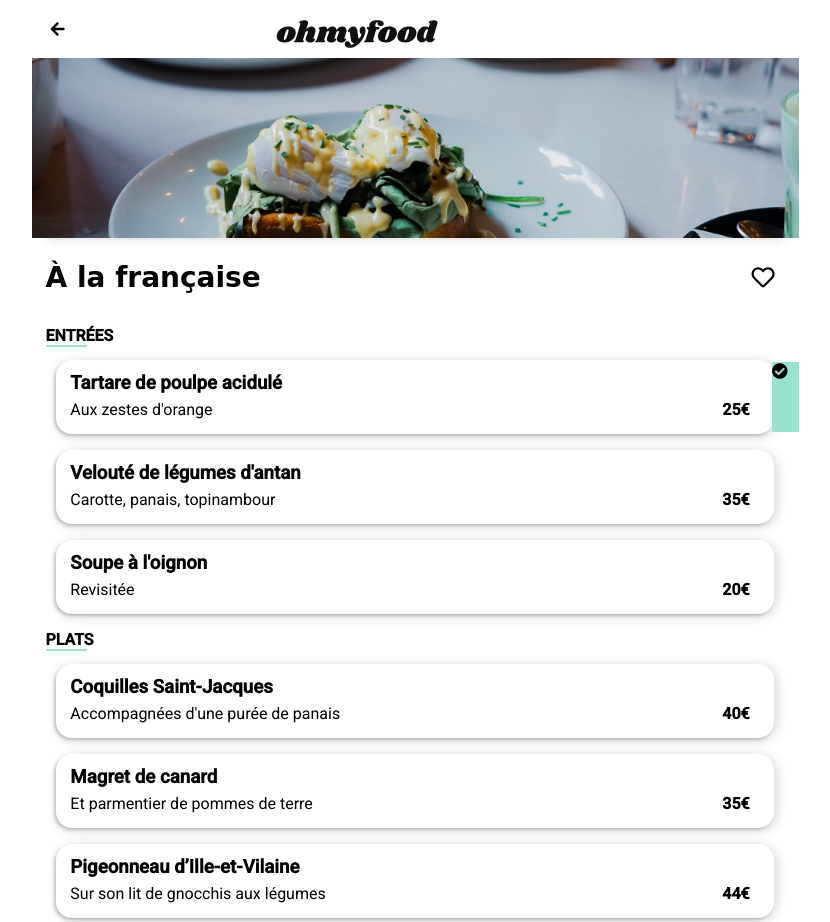
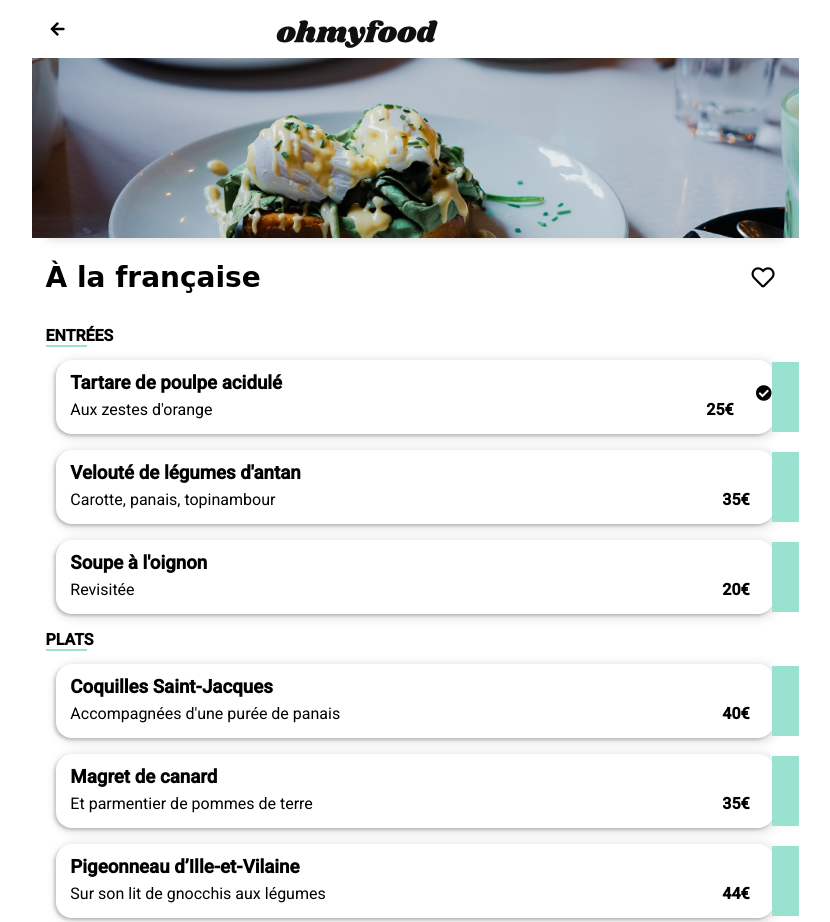
Before and after one commit to jeanchok/JeanChoquet_3_04112021, a website: page menu1.html in a window 1280 px wide. Shown: the top 922 px of the page, without its empty margins (225-1055 px from the left). Drawn offline with Linux system fonts and the light colour scheme; a web font is replaced by a local one.

Commit message:
creating files scss

```diff
--- a/assets/css/sass/main.scss
+++ /dev/null
@@ -1 +0,0 @@
-@import "./utils/variables";
--- a/assets/css/style2.css
+++ b/assets/css/style2.css
@@ -172,18 +172,36 @@ a{
     }
 }
 
+.plat:before{
+    content: '';
+    position:absolute;
+    top:0;
+    right:-100%;
+    width:100%;
+    height:100%;
+    background: #99E2D0;
+    transition:0.5s;
+    pointer-events: none;
+    border-radius: 0px 20px 20px 0px;
+    overflow: hidden;
+}
+
+.plat:hover:before{
+    right:-50%;
+}
 
 
-.sousTexte--checked{
+/*.sousTexte--checked{
     position: absolute;
     background-color: #99E2D0;
     top: 0;
     bottom: 0;
     right: 0;
-    width: 65px;
+    width: 0;
+    text-align: center;
     border-radius: 0px 20px 20px 0px;
     overflow: hidden;
-    transform: translateX(65px);
+    transform: translateX(1);
     transition-duration: 0.5s;
     transform-origin: right 50%;
 
@@ -191,7 +209,15 @@ a{
 
 .plat:hover .sousTexte--checked{
     animation: slide-in-right 0.5s cubic-bezier(0.250, 0.460, 0.450, 0.940) both;
+    width: 65px;
 }
+
+.plat:hover #checkCircle{
+    animation: mymove 0.5s;
+}
+@keyframes mymove {
+    50% {transform: rotate(360deg);}
+  }*/
 
 .bouton{
     margin:auto;
--- /dev/null
+++ b/assets/sass/main.scss
@@ -0,0 +1,4 @@
+@import "./utils/variables";
+@import ".components/_button.scss";
+@import ".layouts/_footer.scss";
+@import ".layouts/_headerMenu.scss";
--- a/menu1.html
+++ b/menu1.html
@@ -41,7 +41,7 @@
                             <p class="ingredients">Aux zestes d'orange</p>
                             <p class="prix"><strong>25€</strong></p>
                             <div class="sousTexte--checked">
-                                <i class="fas fa-check-circle"></i>
+                                <i id="checkCircle" class="fas fa-check-circle"></i>
                             </div>
                         </div>
                     </div>
```
Also changed, not shown: index.html (+2 -2 lines), package.json (+11 -6 lines), assets/css/style.css (added), assets/css/utils/_variables.scss (deleted), assets/sass/components/_button.scss (renamed from assets/css/components/_button.scss), assets/sass/layouts/_footer.scss (renamed from assets/css/layouts/_footer.scss), assets/sass/layouts/_headerMenu.scss (renamed from assets/css/layouts/_headerMenu.scss), assets/sass/utils/_variables.scss (added).
